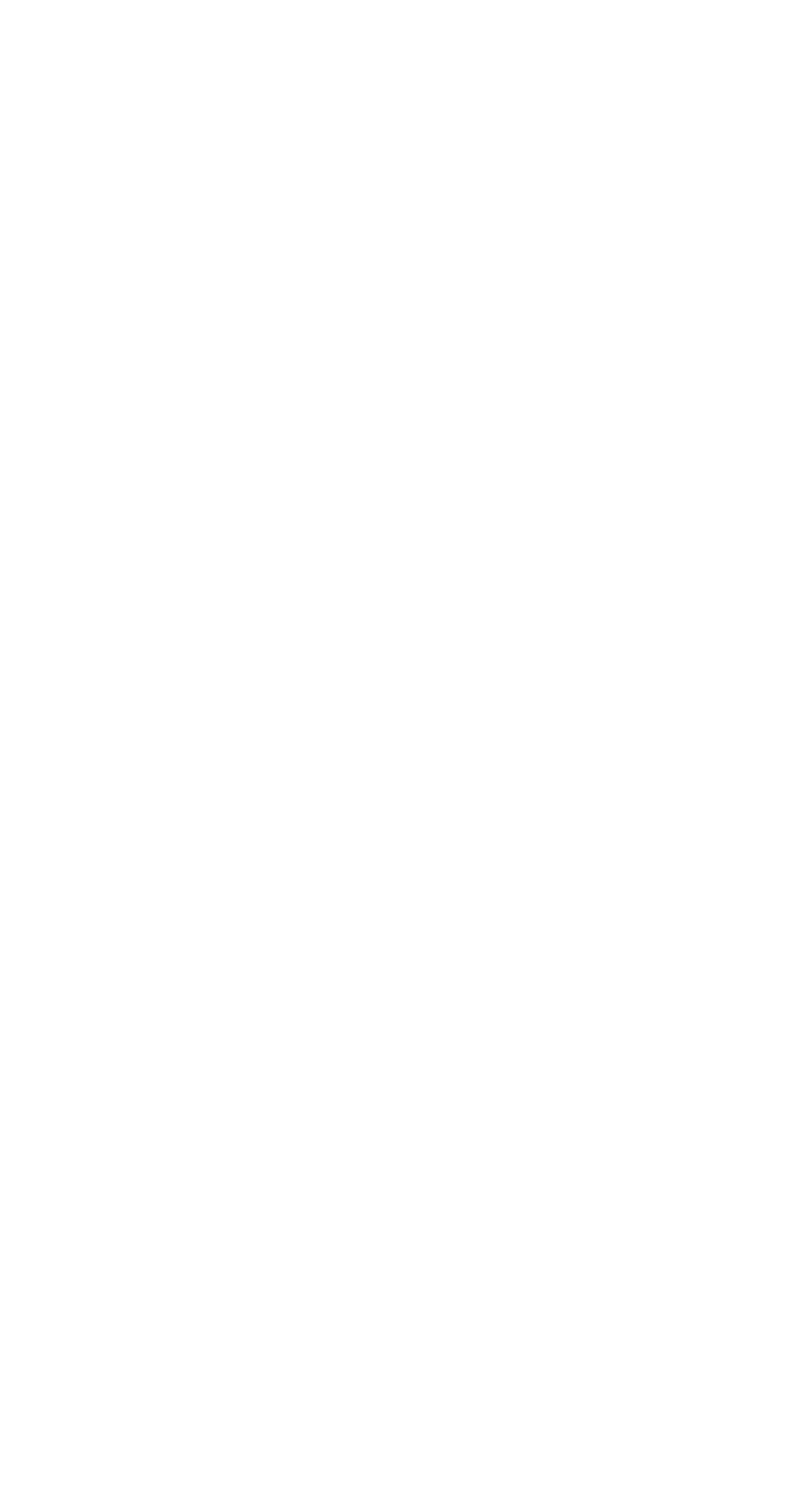
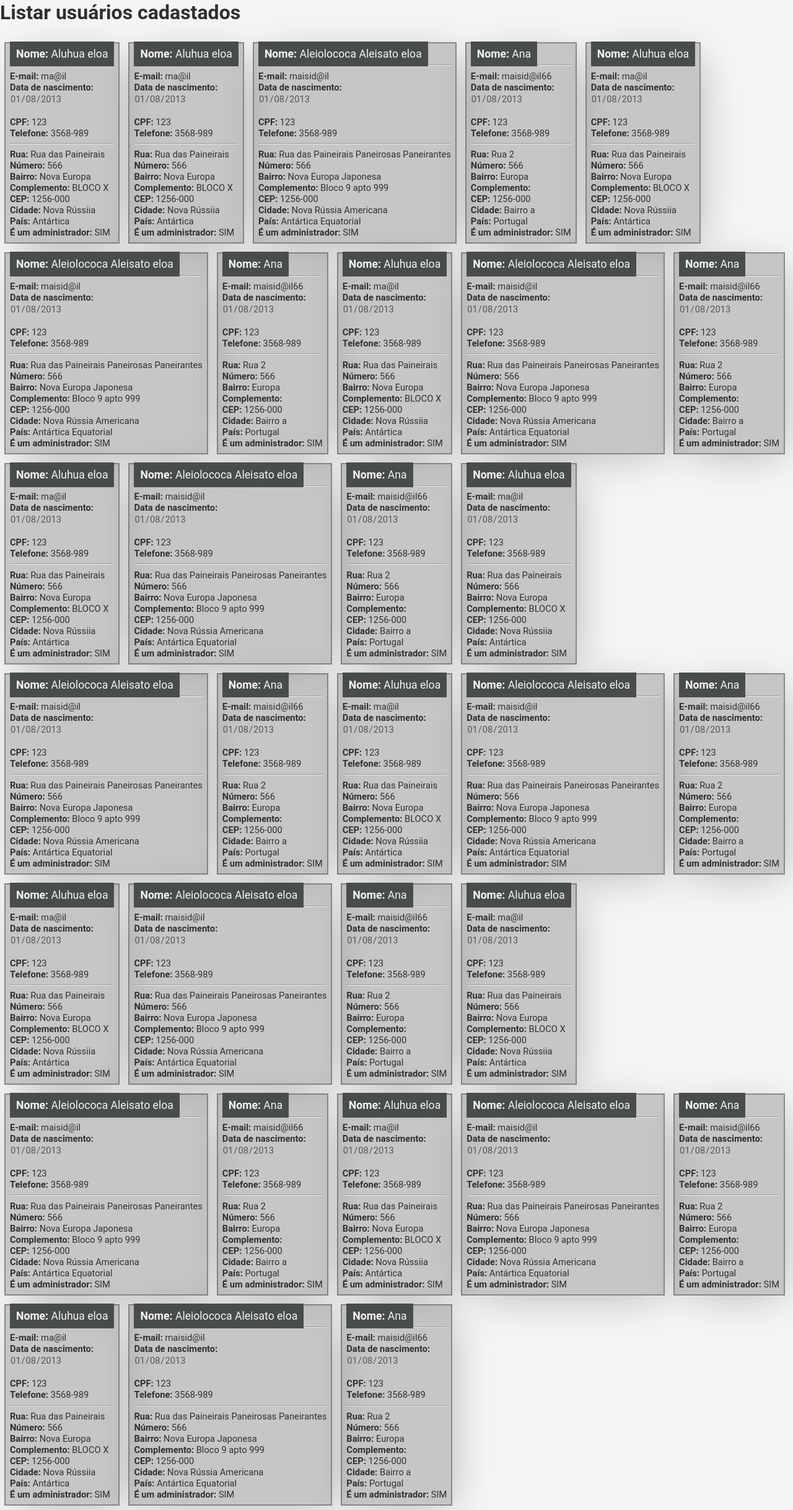
Before and after one commit to ALREstevam/PROG-WEB-Trabalho-3PHP, a PHP site: page /admin_list_all_users.php in a window 1280 px wide. Before the commit the page is empty. Shown: the whole page at 62% size. Before the commit the page ends 800 px from the top, so only its background shows below. Run offline with PHP 8.4, Linux system fonts and the light colour scheme.

Commit message:
adicioando estilo de exibir todos os usuários

```diff
--- a/site/admin_list_all_users.php
+++ b/site/admin_list_all_users.php
@@ -3,3 +3,51 @@
  * Created by PhpStorm.
  * User: andre
  */
+?>
+
+<?php
+/**
+ * Created by PhpStorm.
+ * User: andre
+ */
+require_once "php_control/UserControl.class.php";
+require_once "php_control/User.class.php";
+
+
+/*APENAS PARA TESTAR!*/
+$usrLst[] = new User("Aluhua eloa", 'aaaloa', 'ma@il', '123', '2013-01-08', '123', '3568-989', 'Rua das Paineirais', '566', 'Nova Europa', 'BLOCO X', '1256-000', 'Nova Rússiia', 'Antártica', true);
+
+for($i = 0; $i < 10; $i++){
+    $usrLst[] = new User("Aluhua eloa", 'aaaloa', 'ma@il', '123', '2013-01-08', '123', '3568-989', 'Rua das Paineirais', '566', 'Nova Europa', 'BLOCO X', '1256-000', 'Nova Rússiia', 'Antártica', true);
+    $usrLst[] = new User("Aleiolococa Aleisato eloa", 'aaaloa', 'maisid@il', '123', '2013-01-08', '123', '3568-989', 'Rua das Paineirais Paneirosas Paneirantes', '566', 'Nova Europa Japonesa', 'Bloco 9 apto 999', '1256-000', 'Nova Rússia Americana', 'Antártica Equatorial', true);
+    $usrLst[] = new User("Ana", 'abc', 'maisid@il66', '1', '2013-01-08', '123', '3568-989', 'Rua 2', '566', 'Europa', '', '1256-000', 'Bairro a', 'Portugal', true);
+
+}
+
+?>
+
+<!DOCTYPE html>
+<html lang="pt">
+<head>
+    <meta charset="UTF-8">
+    <link rel="stylesheet" type="text/css" href="css/styles.css">
+    <title>Login</title>
+</head>
+<body>
+
+<div>
+    <h1>Listar usuários cadastados</h1>
+
+    <div class="flexrow">
+    <?php
+    foreach ($usrLst as $user){
+        echo $user;
+    }
+    ?>
+    </div>
+</div>
+
+
+
+</body>
+</html>
--- a/site/css/styles.css
+++ b/site/css/styles.css
@@ -177,6 +177,7 @@
 .flexrow{
     display: flex;
     flex-direction: row;
+    flex-wrap: wrap;
 }
 
 
@@ -193,3 +194,36 @@
     height:50%;
     border: solid rgba(0, 0, 0, 0.44);
 }
+
+
+
+/**************************************************/
+
+.user{
+    font-size: 11pt;
+    padding: 7px;
+    background-color: rgba(137, 137, 137, 0.44);
+    margin: 7px;
+    box-shadow: 12px 12px 70px -16px rgba(0, 0, 0, 0.29);
+    border: solid rgba(45, 49, 47, 0.41) 2px;
+}
+
+.userBigOutput{
+    font-size: 120%;
+    background-color: rgba(72, 76, 74, 1);
+    padding: 10px;
+    color: whitesmoke;
+}
+
+.userNormalOutput{
+    font-size: 100%;
+}
+
+.user input[type=date]{
+    background-color: transparent;
+    border: none;
+    font-size: 100%;
+    font-family: inherit;
+    margin: 0;
+    padding: 0;
+}
--- a/site/login.php
+++ b/site/login.php
@@ -20,6 +20,9 @@
     }
 }
 
+$usr = new User("Aluhua eloa", 'aaaloa', 'ma@il', '123', '19/05/1999', '123', '3568-989', 'Rua das Paineirais', '566', 'Nova Europa', 'BLOCO X', '1256-000', 'Nova Rússiia', 'Antártica', true);
+
+echo $usr;
 
 
 ?>
```
